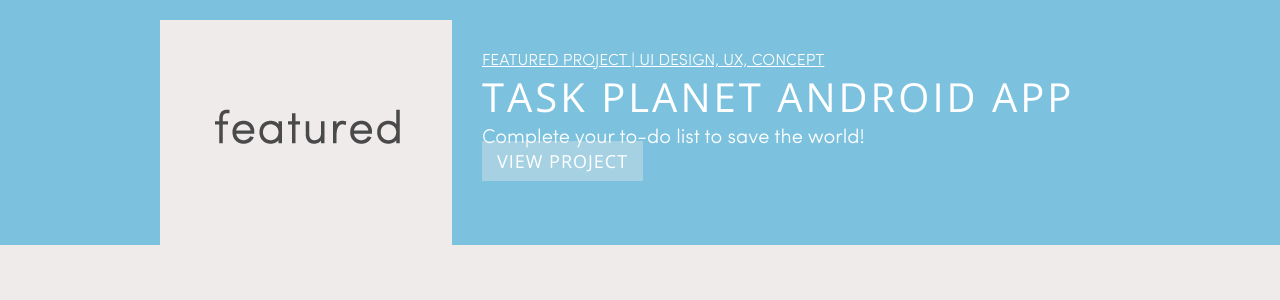
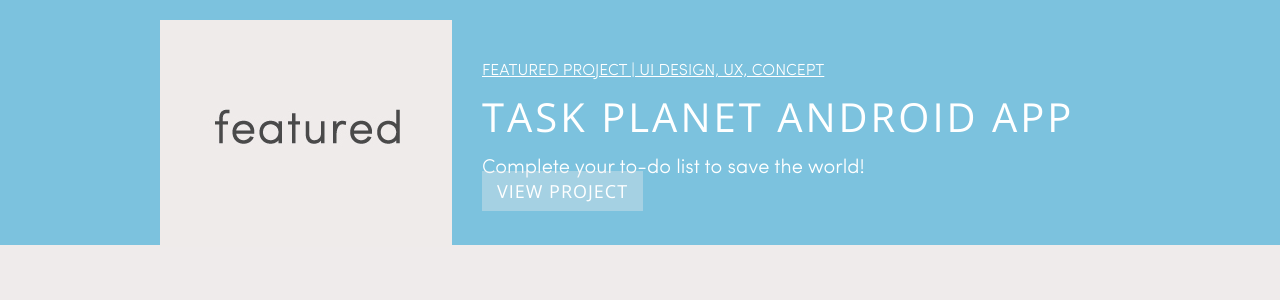
Before and after one commit to arburako/portfolio-1, a PHP site: page / in a window 1280 px wide. Shown: the part 112-412 px from the top of the page. Run offline with PHP 8.4, Linux system fonts and the light colour scheme.

Commit message:
spacing text

```diff
--- a/css/main.css
+++ b/css/main.css
@@ -129,6 +129,7 @@ div#featured span#tags {
 	color: #ffffff;
 	font-size: 16px;
   text-decoration: underline;
+  	margin-top: 10px;
 }
 
 div#featured span#name {
@@ -138,6 +139,7 @@ div#featured span#name {
 	color: #ffffff;
 	font-size: 40px;
 	letter-spacing:3px;
+		margin-top: 10px;
 }
 
 div#featured span#desc {
@@ -145,7 +147,9 @@ div#featured span#desc {
 	font-family: 'SofiaProLightRegular', Arial, sans-serif;
 	color: #ffffff;
 	font-size: 20px;
+	margin-top: 10px;
 }
+
 
 div#featured a {
 	background-color:rgba(239,235,235,0.35);
--- a/index.html
+++ b/index.html
@@ -49,7 +49,7 @@
 		  <span id="tags">FEATURED PROJECT | UI DESIGN, UX, CONCEPT</span>
 		  <span id="name">TASK PLANET ANDROID APP</span>
 		  <span id="desc">Complete your to-do list to save the world!</span>
-		  <a href="#project1">VIEW PROJECT</a>
+		 <a href="#project1">VIEW PROJECT</a>
   	  </div>
     </div>
 
```
